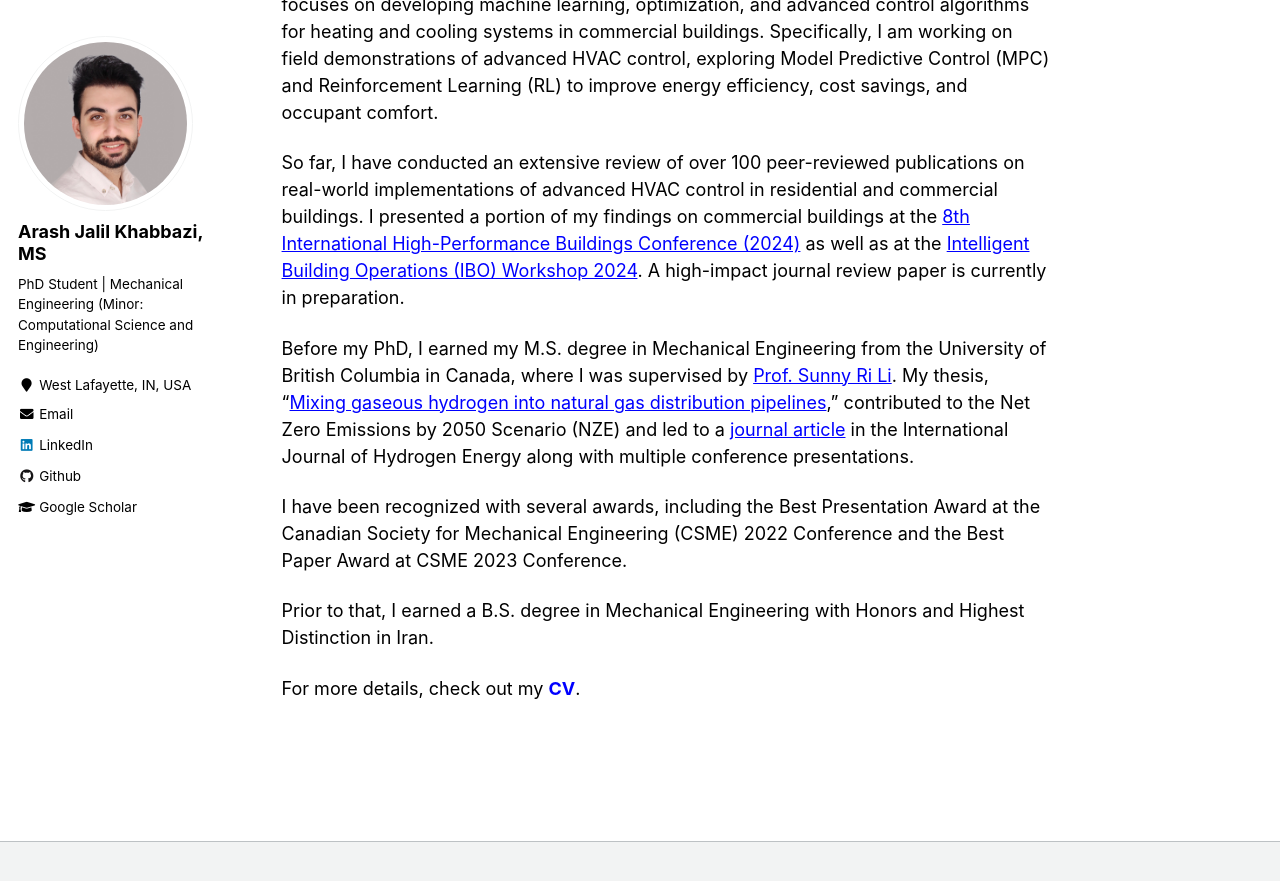
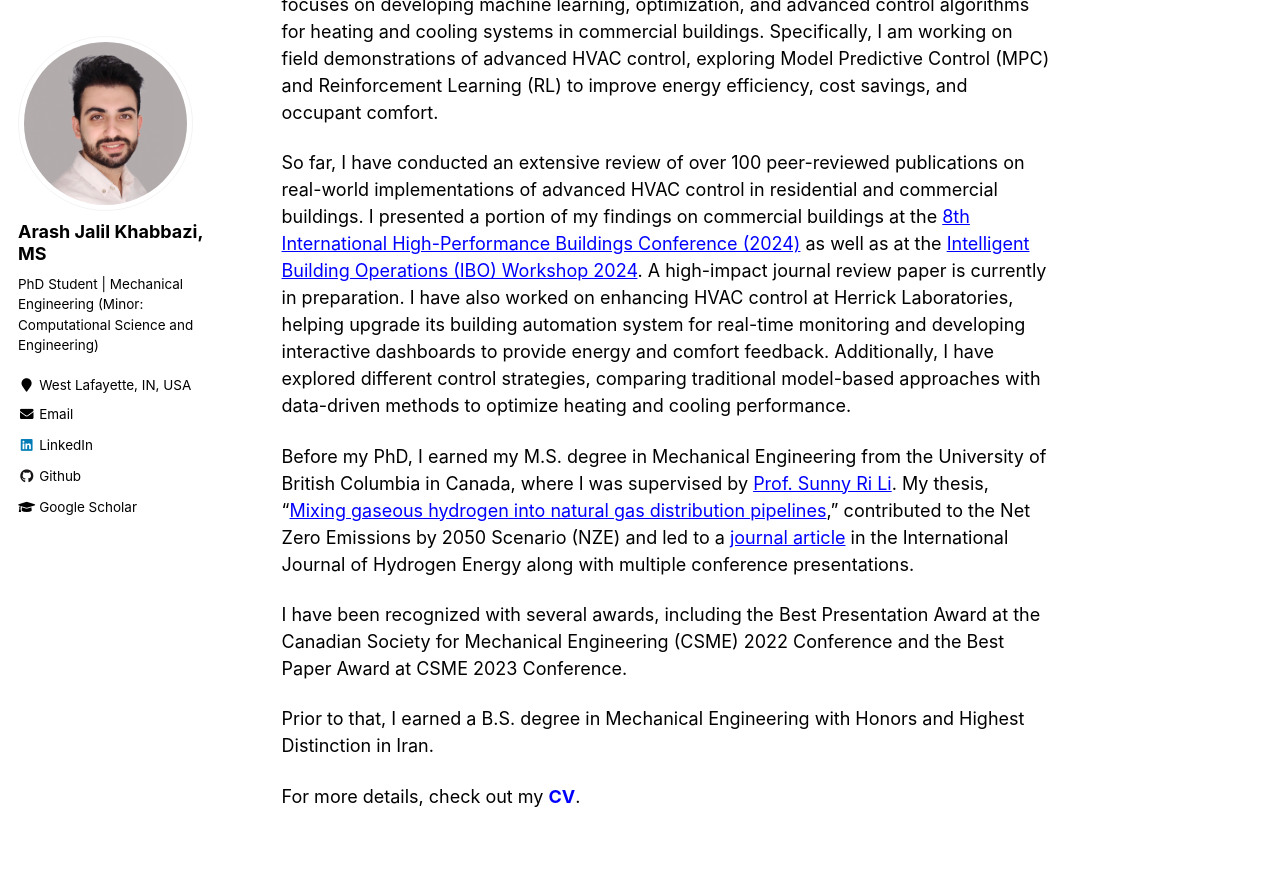
Before and after one commit to arashjkh/arashjkh.github.io, a Jekyll site: the page built from _pages/about.md, in a window 1280 px wide and 900 px high, scrolled down 682 px. Shown: the top 881 px of the window. Built offline with Jekyll 4.4.1, drawn with Linux system fonts in a browser that asks for light colours.

Commit message:
Update about.md

```diff
--- a/_pages/about.md
+++ b/_pages/about.md
@@ -24,7 +24,7 @@ Thanks for visiting! :) Here’s a bit about me.
 
 I’m a second-year Ph.D. student in Mechanical Engineering at <a href="https://engineering.purdue.edu/Herrick" target="_blank" style="color: blue; text-decoration: underline;">Herrick Laboratories</a> at Purdue University, working under the guidance of <a href="https://kevinjkircher.com/" target="_blank" style="color: blue; text-decoration: underline;">Prof. Kevin Kircher</a>. My research focuses on developing machine learning, optimization, and advanced control algorithms for heating and cooling systems in commercial buildings. Specifically, I am working on field demonstrations of advanced HVAC control, exploring Model Predictive Control (MPC) and Reinforcement Learning (RL) to improve energy efficiency, cost savings, and occupant comfort.
 
-So far, I have conducted an extensive review of over 100 peer-reviewed publications on real-world implementations of advanced HVAC control in residential and commercial buildings. I presented a portion of my findings on commercial buildings at the <a href="https://docs.lib.purdue.edu/ihpbc/473/" target="_blank" style="color: blue; text-decoration: underline;">8th International High-Performance Buildings Conference (2024)</a> as well as at the <a href="https://www.youtube.com/watch?v=NJ3izRJVNK0&list=PLcZDMdEnS08kcgUMfKHNHn507XDJG0LGC" target="_blank" style="color: blue; text-decoration: underline;">Intelligent Building Operations (IBO) Workshop 2024</a>. A high-impact journal review paper is currently in preparation.
+So far, I have conducted an extensive review of over 100 peer-reviewed publications on real-world implementations of advanced HVAC control in residential and commercial buildings. I presented a portion of my findings on commercial buildings at the <a href="https://docs.lib.purdue.edu/ihpbc/473/" target="_blank" style="color: blue; text-decoration: underline;">8th International High-Performance Buildings Conference (2024)</a> as well as at the <a href="https://www.youtube.com/watch?v=NJ3izRJVNK0&list=PLcZDMdEnS08kcgUMfKHNHn507XDJG0LGC" target="_blank" style="color: blue; text-decoration: underline;">Intelligent Building Operations (IBO) Workshop 2024</a>. A high-impact journal review paper is currently in preparation. I have also worked on enhancing HVAC control at Herrick Laboratories, helping upgrade its building automation system for real-time monitoring and developing interactive dashboards to provide energy and comfort feedback. Additionally, I have explored different control strategies, comparing traditional model-based approaches with data-driven methods to optimize heating and cooling performance.
 
 Before my PhD, I earned my M.S. degree in Mechanical Engineering from the University of British Columbia in Canada, where I was supervised by <a href="https://scholar.google.com/citations?user=mgUDmT8AAAAJ&hl=en" target="_blank" style="color: blue; text-decoration: underline;">Prof. Sunny Ri Li</a>. My thesis, "<a href="https://open.library.ubc.ca/soa/cIRcle/collections/ubctheses/24/items/1.0437514" target="_blank" style="color: blue; text-decoration: underline;">Mixing gaseous hydrogen into natural gas distribution pipelines</a>," contributed to the Net Zero Emissions by 2050 Scenario (NZE) and led to a <a href="https://doi.org/10.1016/j.ijhydene.2023.11.038" target="_blank" style="color: blue; text-decoration: underline;">journal article</a> in the International Journal of Hydrogen Energy along with multiple conference presentations.
 
```
